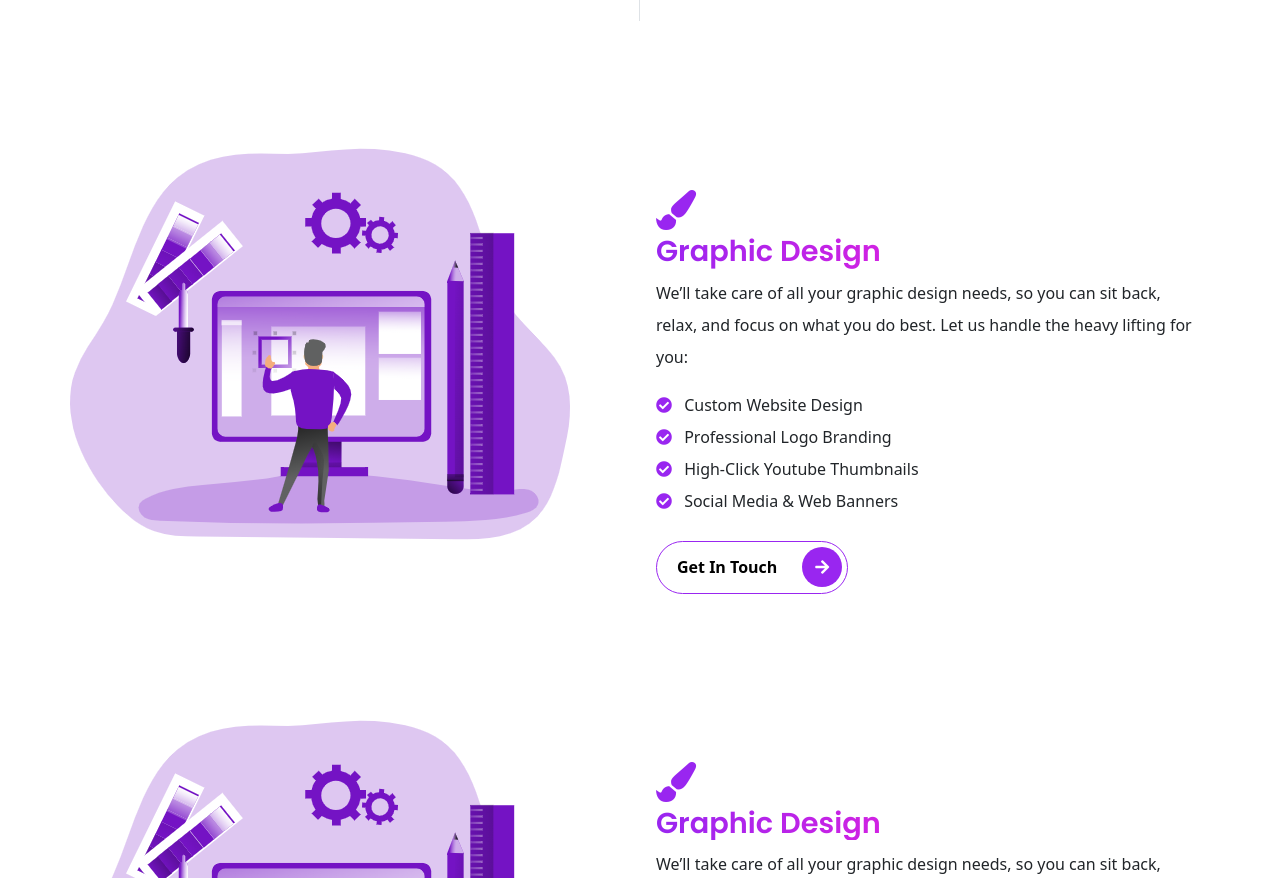
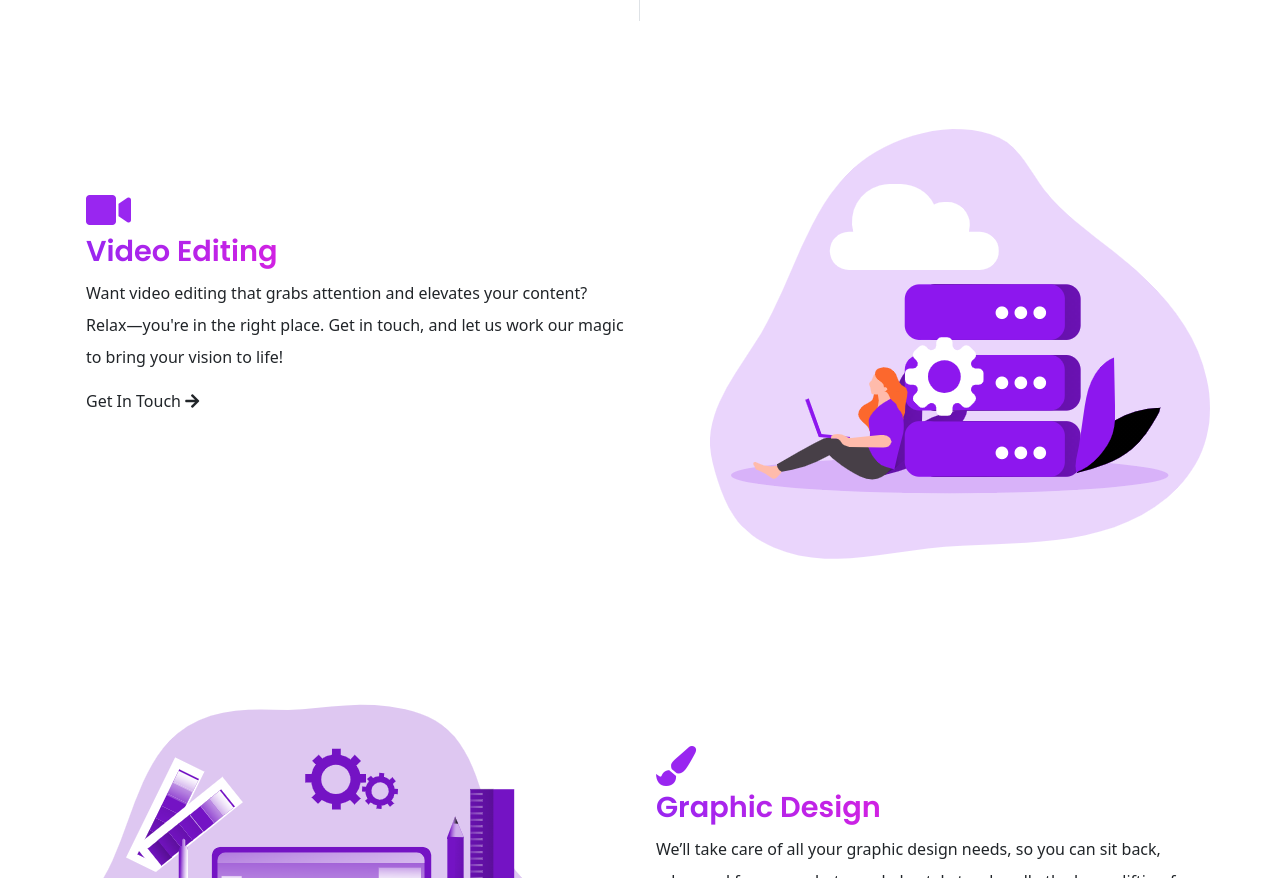
Before and after one commit to ClevereditSolution/Clevereditsolution.github.io, a website: page index.html in a window 1280 px wide. Shown: the part 1606-2484 px from the top of the page. Drawn offline with nearby package versions, Linux system fonts and the light colour scheme; files that its build step writes are made by us from their sources.

Commit message:
Undo Edited graphic design section to services

```diff
--- a/index.html
+++ b/index.html
@@ -164,33 +164,27 @@
 <!-- START THE CONTENT FOR THE SERVICES -->
 <div class="container">
   <!-- START THE VIDEO EDITING CONTENT -->
-<div class="row">
-  <div class="col-lg-6 col-md-6 col-sm-12 col-xs-12 services mt-4 text-start">
-    <div class="services__pic">
-      <img src="images/services/service-2.png" alt="graphic design illustration" class="img-fluid">
+  <div class="row">
+    <div class="col-lg-6 col-md-6 col-sm-12 col-xs-12 services mt-4">
+      <div class="services__content">
+        <div class="icon d-block fas fa-video"></div>
+        <h3 class="display-3--title mt-1">Video Editing</h3>
+        <p class="lh-lg">
+          Want video editing that grabs attention and elevates your content? Relax—you're in the right place.
+          Get in touch, and let us work our magic to bring your vision to life!
+        </p>
+        <a href="#contact" style="color: inherit; text-decoration: none;">
+                    Get In Touch <span><i class="fas fa-arrow-right"></i></span>
+        </a>
+      </div>
     </div>
-  </div>
-  <div class="col-lg-6 col-md-6 col-sm-12 col-xs-12 services mt-4">
-    <div class="services__content">
-      <div class="icon d-block fas fa-paint-brush"></div>
-      <h3 class="display-3--title mt-1">Graphic Design</h3>
-      <p class="lh-lg">
-        We’ll take care of all your graphic design needs, so you can sit back, relax, and focus on what you do best. Let us handle the heavy lifting for you:
-      </p>
-      <ul class="list-unstyled lh-lg mb-4">
-        <li><i class="fas fa-check-circle text-primary me-2"></i> Custom Website Design</li>
-        <li><i class="fas fa-check-circle text-primary me-2"></i> Professional Logo Branding</li>
-        <li><i class="fas fa-check-circle text-primary me-2"></i> High-Click Youtube Thumbnails</li>
-        <li><i class="fas fa-check-circle text-primary me-2"></i> Social Media & Web Banners</li>
-      </ul>
-      <a href="#contact" style="color: inherit; text-decoration: none;">
-        <button type="button" class="rounded-pill btn-rounded border-primary">
-          Get In Touch <span><i class="fas fa-arrow-right"></i></span>
-        </button>
+    <div class="col-lg-6 col-md-6 col-sm-12 col-xs-12 services mt-4 text-end">
+      <div class="services__pic">
+        <img src="images/services/service-3.png" alt="video editing illustration" class="img-fluid">
+      </div>
       </a>
     </div>
   </div>
-</div>
 
   <!-- START THE GRAPHIC DESIGN CONTENT -->
   <div class="row">
```
